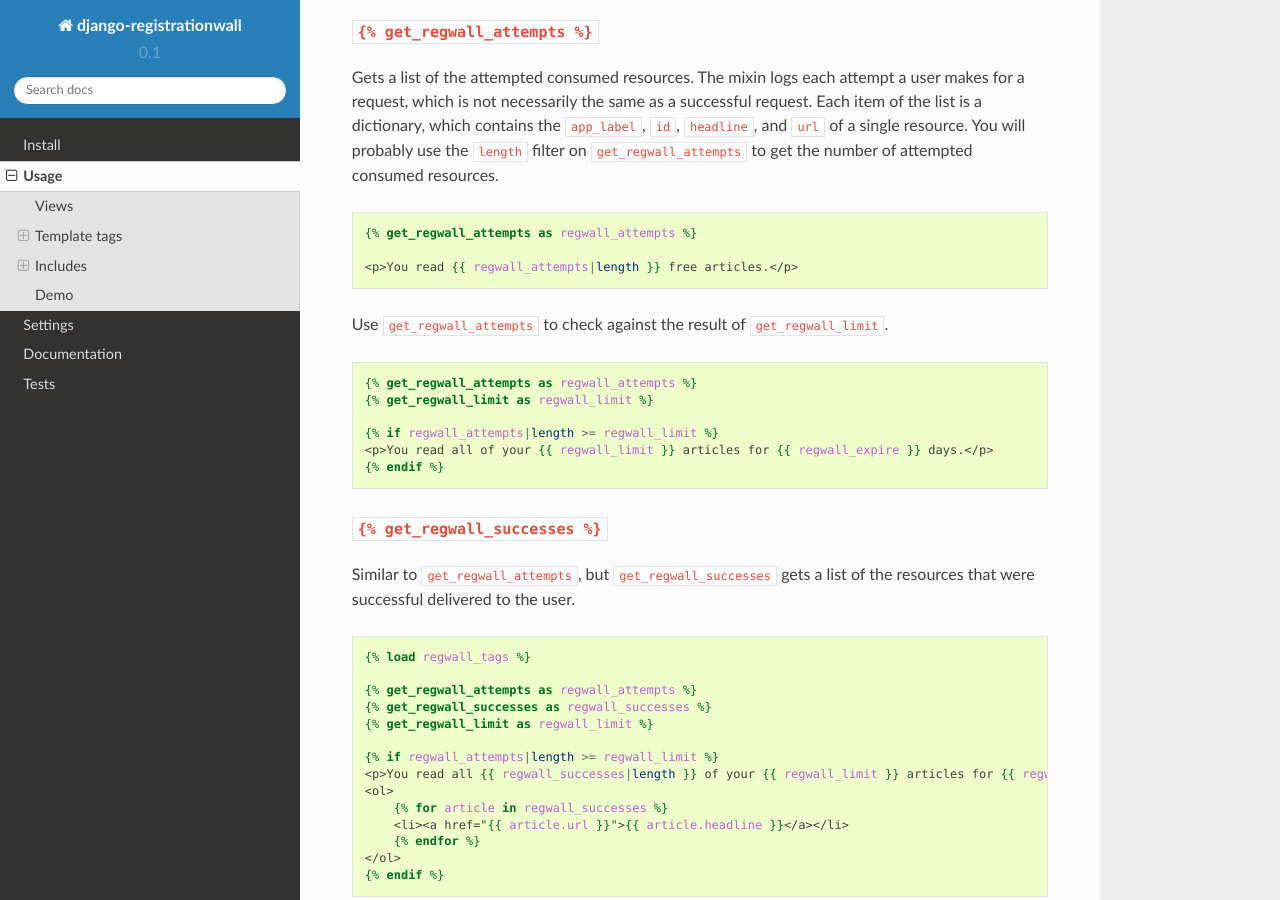
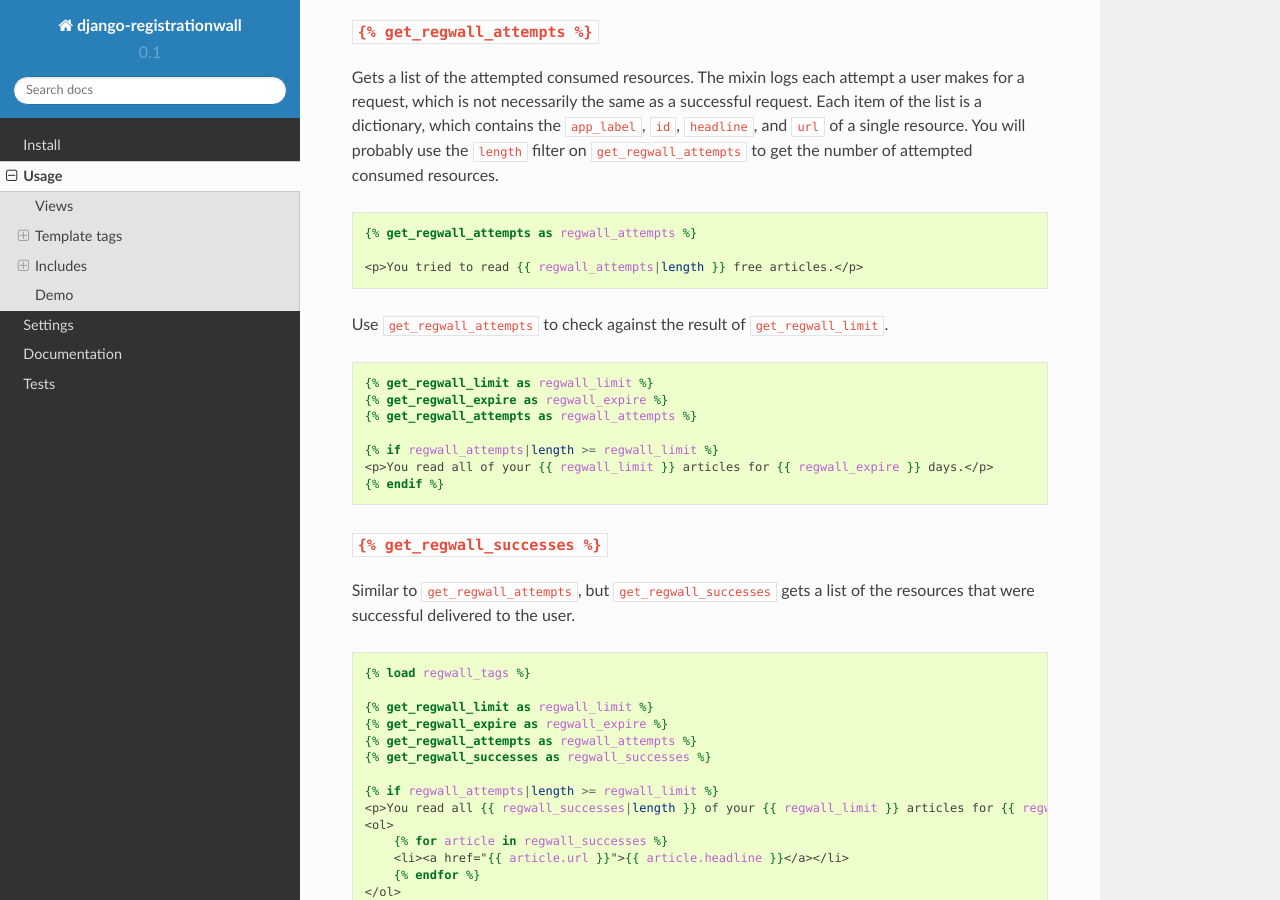
Before and after one commit to richardcornish/django-registrationwall, a Sphinx documentation site: the page built from docs/usage.rst, in a window 1280 px wide and 900 px high, scrolled down 1664 px. Built offline with Sphinx 7.4.7 and the Read the Docs theme 2.0.0, drawn with Linux system fonts in a browser that asks for light colours.

Commit message:
Added tags to usage doc

```diff
--- a/docs/usage.rst
+++ b/docs/usage.rst
@@ -93,14 +93,15 @@ Gets a list of the attempted consumed resources. The mixin logs each attempt a u
 
    {% get_regwall_attempts as regwall_attempts %}
 
-   <p>You read {{ regwall_attempts|length }} free articles.</p>
+   <p>You tried to read {{ regwall_attempts|length }} free articles.</p>
 
 Use ``get_regwall_attempts`` to check against the result of ``get_regwall_limit``.
 
 .. code-block:: django
 
+   {% get_regwall_limit as regwall_limit %}
+   {% get_regwall_expire as regwall_expire %}
    {% get_regwall_attempts as regwall_attempts %}
-   {% get_regwall_limit as regwall_limit %}
 
    {% if regwall_attempts|length >= regwall_limit %}
    <p>You read all of your {{ regwall_limit }} articles for {{ regwall_expire }} days.</p>
@@ -115,9 +116,10 @@ Similar to ``get_regwall_attempts``, but ``get_regwall_successes`` gets a list o
 
    {% load regwall_tags %}
 
+   {% get_regwall_limit as regwall_limit %}
+   {% get_regwall_expire as regwall_expire %}
    {% get_regwall_attempts as regwall_attempts %}
    {% get_regwall_successes as regwall_successes %}
-   {% get_regwall_limit as regwall_limit %}
 
    {% if regwall_attempts|length >= regwall_limit %}
    <p>You read all {{ regwall_successes|length }} of your {{ regwall_limit }} articles for {{ regwall_expire }} days.</p>
```
